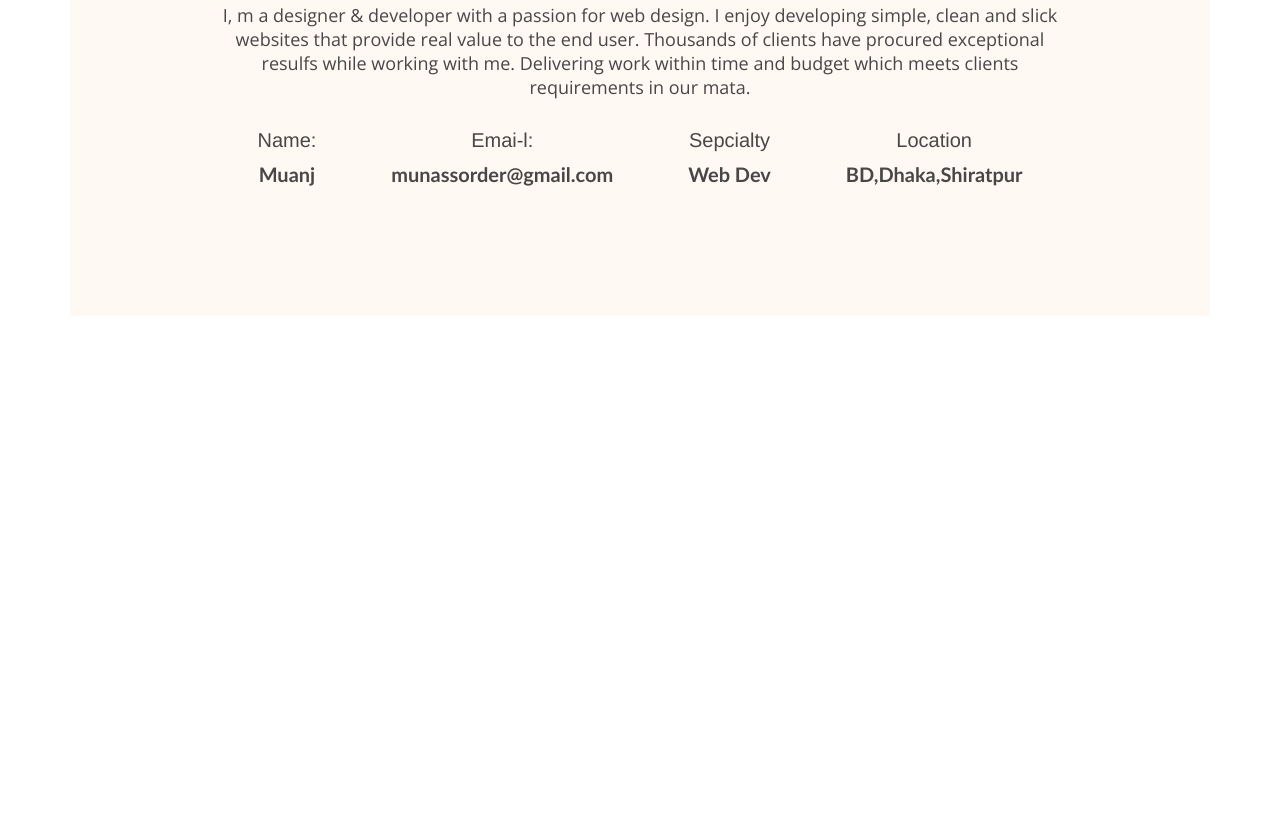
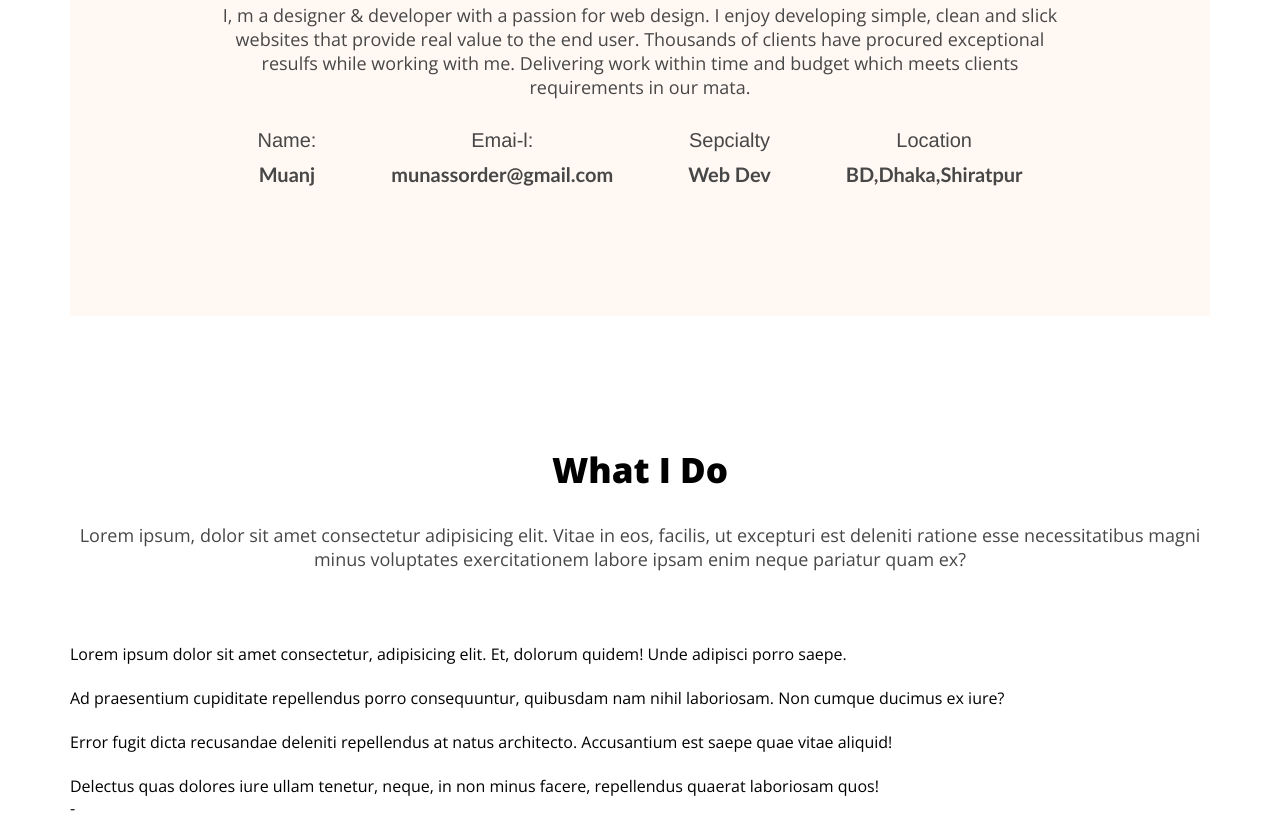
Before and after one commit to munas111/Devloper-Protfilo, a plain HTML site: page index.html in a window 1280 px wide. Shown: the part 1174-1993 px from the top of the page. Before the commit the page ends 1490 px from the top, so only its background shows below. Drawn offline with nearby package versions, Linux system fonts and the light colour scheme.

Commit message:
frist commit

```diff
--- a/index.css
+++ b/index.css
@@ -89,6 +89,13 @@ main {
     padding: 130px 150px;
     text-align: center;
 }
+.text-dectription{
+    text-align: center;
+    color: #474747;
+    font-size: 18px;
+    margin-bottom: 50px;
+    align-items: center;
+}
 
 .section-title {
     text-align: center;
@@ -121,3 +128,9 @@ font-family: 'Franklin Gothic Medium', 'Arial Narrow', Arial, sans-serif;
     font-family: 'Trebuchet MS', 'Lucida Sans Unicode', 'Lucida Grande', 'Lucida Sans', Arial, sans-serif;
 
 }
+
+/* what i do */
+ .what-i-do{
+    margin-top: 130px;
+
+ }
--- a/index.html
+++ b/index.html
@@ -54,6 +54,33 @@
        </div>
        </div>
     </section>
+    <!-- What i do -->
+    <section class="what-i-do">
+        <h3 class="section-title">What I Do</h3>
+        <p class="text-dectription">Lorem ipsum, dolor sit amet consectetur adipisicing elit. Vitae in eos, facilis, ut excepturi est deleniti ratione esse necessitatibus magni minus voluptates exercitationem labore ipsam enim neque pariatur quam ex?</p>
+       <div class="skills-container">
+        <div class="skill">
+            <img src="" alt="">
+            <p class="skill-title"></p>
+            <p class="skill-description">Lorem ipsum dolor sit amet consectetur, adipisicing elit. Et, dolorum quidem! Unde adipisci porro saepe.</p>
+        </div>
+        <div class="skill">
+            <img src="" alt="">
+            <p class="skill-title"></p>
+            <p class="skill-description">Ad praesentium cupiditate repellendus porro consequuntur, quibusdam nam nihil laboriosam. Non cumque ducimus ex iure?</p>
+        </div>
+        <div class="skill">
+            <img src="" alt="">
+            <p class="skill-title"></p>
+            <p class="skill-description">Error fugit dicta recusandae deleniti repellendus at natus architecto. Accusantium est saepe quae vitae aliquid!</p>
+        </div>
+        <div class="skill">
+            <img src="" alt="">
+            <p class="skill-title"></p>
+            <p class="skill-description">Delectus quas dolores iure ullam tenetur, neque, in non minus facere, repellendus quaerat laboriosam quos!</p>
+        </div>
+       </div>-
+    </section>
     </main>
     <footer>
 
```
